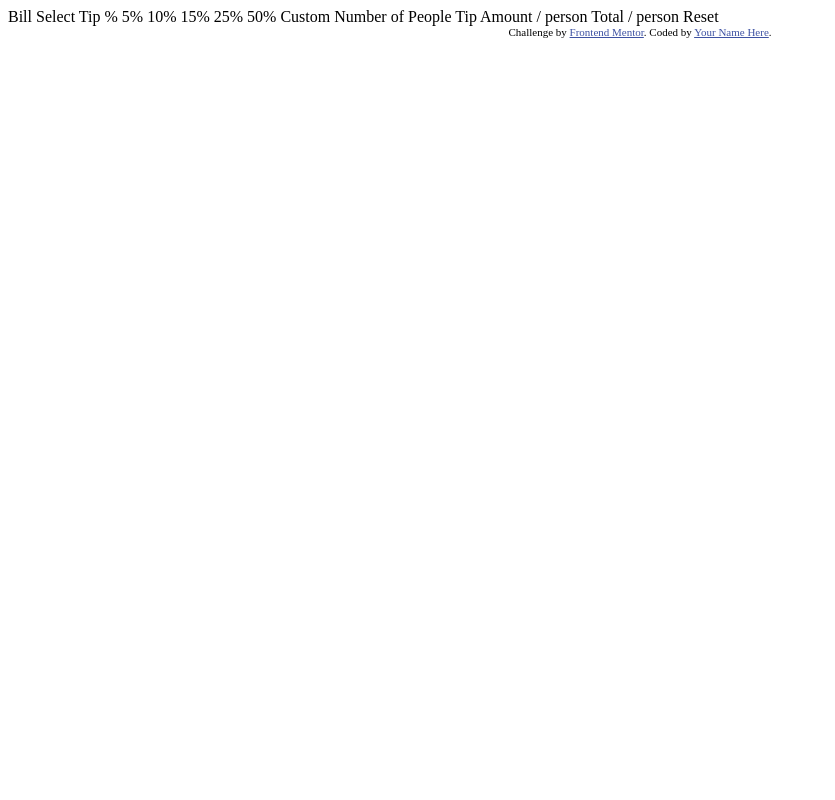
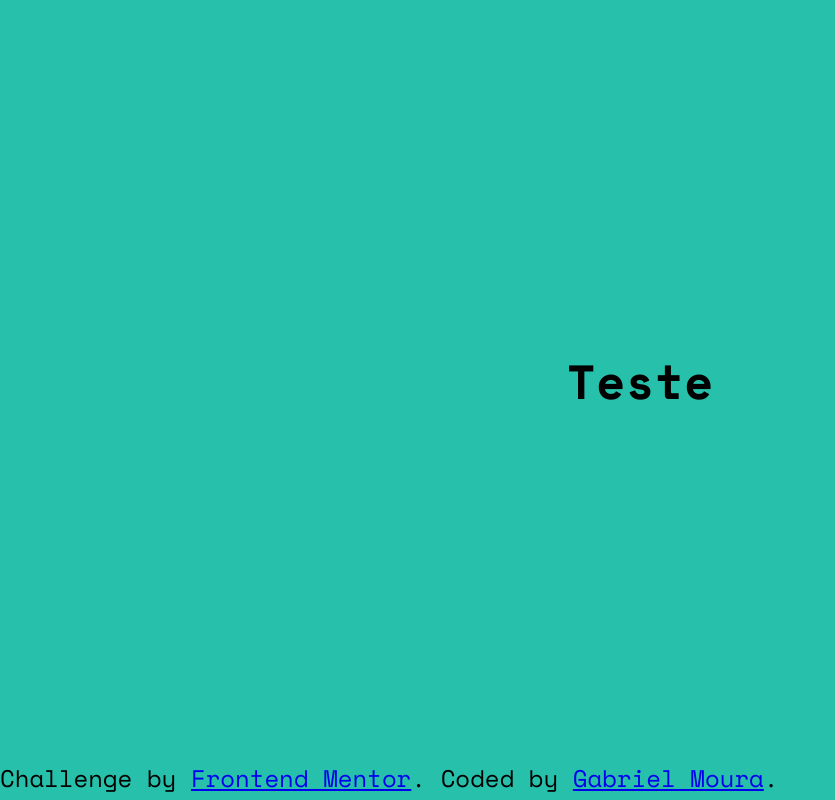
Before and after one commit to GCMoura/tip-calculator, a plain HTML site: page index.html in a window 1280 px wide. Shown: the whole page, without its empty margins (0-835 px from the left). Drawn offline with nearby package versions, Linux system fonts and the light colour scheme.

Commit message:
change styles

```diff
--- a/index.html
+++ b/index.html
@@ -3,42 +3,25 @@
 <head>
   <meta charset="UTF-8">
   <meta name="viewport" content="width=device-width, initial-scale=1.0"> <!-- displays site properly based on user's device -->
-
   <link rel="icon" type="image/png" sizes="32x32" href="./images/favicon-32x32.png">
+  <link rel="stylesheet" href="styles/global.css">
+  <link rel="stylesheet" href="styles/desktop-styles.css">
 
   <title>Frontend Mentor | Tip calculator app</title>
 
-  <!-- Feel free to remove these styles or customise in your own stylesheet 👍 -->
-  <style>
-    .attribution { font-size: 11px; text-align: center; }
-    .attribution a { color: hsl(228, 45%, 44%); }
-  </style>
 </head>
-<body>
+<body id="root">
+  <main class="main">
+    <div class="box">
+      <h1>Teste</h1>
+    </div>
 
-  Bill
 
-  Select Tip %
-  5%
-  10%
-  15%
-  25%
-  50%
-  Custom
-
-  Number of People
-
-  Tip Amount
-  / person
-
-  Total
-  / person
-
-  Reset
+  </main>
 
   <div class="attribution">
     Challenge by <a href="https://www.frontendmentor.io?ref=challenge" target="_blank">Frontend Mentor</a>.
-    Coded by <a href="#">Your Name Here</a>.
+    Coded by <a href="#">Gabriel Moura</a>.
   </div>
 </body>
 </html>
--- /dev/null
+++ b/styles/desktop-styles.css
@@ -0,0 +1,9 @@
+.main{
+  display: flex;
+  flex-direction: column;
+  align-items: center;
+  justify-content: center;
+
+  height: 95vh;
+
+}
--- /dev/null
+++ b/styles/global.css
@@ -0,0 +1,22 @@
+@import url('https://fonts.googleapis.com/css2?family=Space+Mono:wght@400;700&display=swap');
+
+* {
+  margin: 0;
+  padding: 0;
+  box-sizing: border-box;
+  background-color: var(--cyan);
+}
+
+:root{
+  --cyan: hsl(172, 67%, 45%);
+  --cyan-very-dark: hsl(183, 100%, 15%);
+  --cyan-dark: hsl(186, 14%, 43%);
+  --cyan-dark-light: hsl(184, 14%, 56%);
+  --cyan-light: hsl(185, 41%, 84%);
+  --cyan-light-light: hsl(189, 41%, 97%);
+  --white: hsl(0, 0%, 100%);
+
+  font-size: 24px;
+
+  font-family: 'Space Mono', monospace;
+}
```
